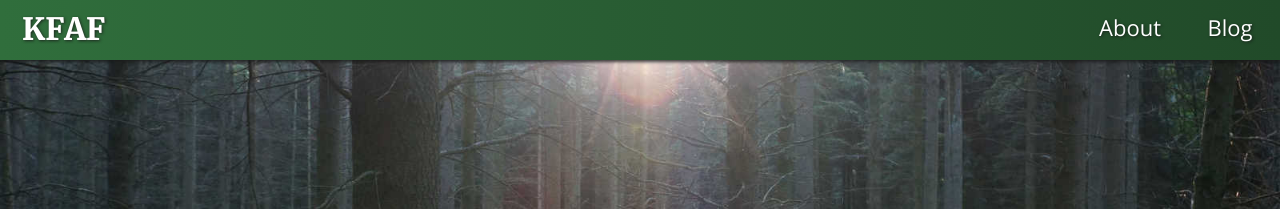
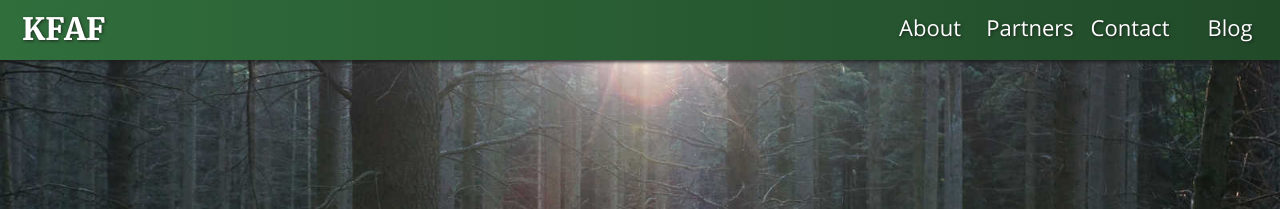
Before and after one commit to USFWS/keeping-forests-as-forests, a Jekyll site: the page built from index.md, in a window 1280 px wide. Shown: the top 209 px of the page. Built offline with Jekyll 4.4.1, drawn with Linux system fonts in a browser that asks for light colours; our own code applies the rules of GitHub Pages for plain Markdown files.

Commit message:
Add more navigation links to new pages

```diff
--- a/_includes/header.html
+++ b/_includes/header.html
@@ -3,6 +3,8 @@
     <span class="logo"><a href='{{ site.baseurl }}/'>KFAF</a></span>
     <ul class="main-nav-menu">
       <li><a href='about'><span>About</span></a></li>
+      <li><a href='partners'><span>Partners</span></a></li>
+      <li><a href='contact'><span>Contact</span></a></li>
       <li><a href='blog'><span>Blog</span></a></li>
     </ul>
   </nav>
```
